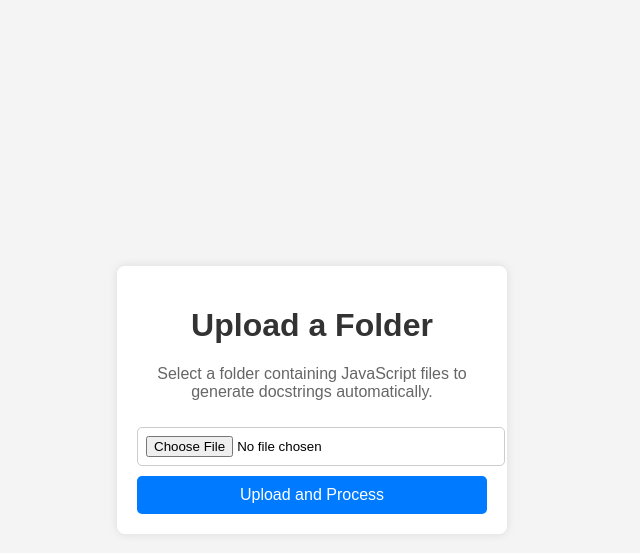
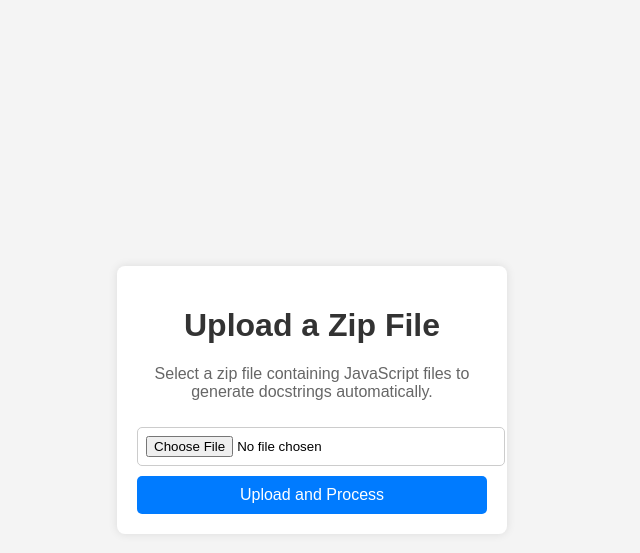
Before and after one commit to AkshatMeghwal/Final-Year-Project, a Flask app: page / in a window 1280 px wide. Shown: the top 553 px of the page, without its empty margins (328-968 px from the left). Run offline with Flask 3, Linux system fonts and the light colour scheme.

Commit message:
Update file upload functionality to accept zip files instead of folders

```diff
--- a/app.py
+++ b/app.py
@@ -21,22 +21,22 @@ def index():
         os.makedirs(UPLOAD_FOLDER, exist_ok=True)
         os.makedirs(PROCESSED_FOLDER, exist_ok=True)
 
-        if "folder" not in request.files:
-            return "No folder uploaded", 400
-        folder = request.files["folder"]
-        folder_path = os.path.join(UPLOAD_FOLDER, folder.filename)
-        os.makedirs(os.path.dirname(folder_path), exist_ok=True)  # Ensure the directory exists
-        folder.save(folder_path)
+        if "zipfile" not in request.files:
+            return "No zip file uploaded", 400
+        zipfile = request.files["zipfile"]
+        zipfile_path = os.path.join(UPLOAD_FOLDER, zipfile.filename)
+        os.makedirs(os.path.dirname(zipfile_path), exist_ok=True)  # Ensure the directory exists
+        zipfile.save(zipfile_path)
 
         try:
-            # Process the uploaded folder
-            processed_folder_path = os.path.join(PROCESSED_FOLDER, os.path.splitext(folder.filename)[0])
-            logging.warning(f"Unpacking {folder_path} to {processed_folder_path}")
-            shutil.unpack_archive(folder_path, processed_folder_path)
+            # Process the uploaded zip file
+            processed_folder_path = os.path.join(PROCESSED_FOLDER, os.path.splitext(zipfile.filename)[0])
+            logging.warning(f"Unpacking {zipfile_path} to {processed_folder_path}")
+            shutil.unpack_archive(zipfile_path, processed_folder_path)
             process_js_files(processed_folder_path)
         except shutil.ReadError:
-            logging.error(f"Failed to unpack {folder_path}. Unsupported archive format.")
-            return "Unsupported archive format. Please upload a valid archive file.", 400
+            logging.error(f"Failed to unpack {zipfile_path}. Unsupported archive format.")
+            return "Unsupported archive format. Please upload a valid zip file.", 400
 
         # Create a zip file for download
         output_zip = os.path.join(PROCESSED_FOLDER, f"{os.path.basename(processed_folder_path)}.zip")
--- a/templates/index.html
+++ b/templates/index.html
@@ -67,10 +67,10 @@
 </head>
 <body>
     <div class="container">
-        <h1>Upload a Folder</h1>
-        <p>Select a folder containing JavaScript files to generate docstrings automatically.</p>
+        <h1>Upload a Zip File</h1>
+        <p>Select a zip file containing JavaScript files to generate docstrings automatically.</p>
         <form action="/" method="post" enctype="multipart/form-data">
-            <input type="file" name="folder" webkitdirectory directory required>
+            <input type="file" name="zipfile" accept=".zip" required>
             <button type="submit">Upload and Process</button>
         </form>
     </div>
```
